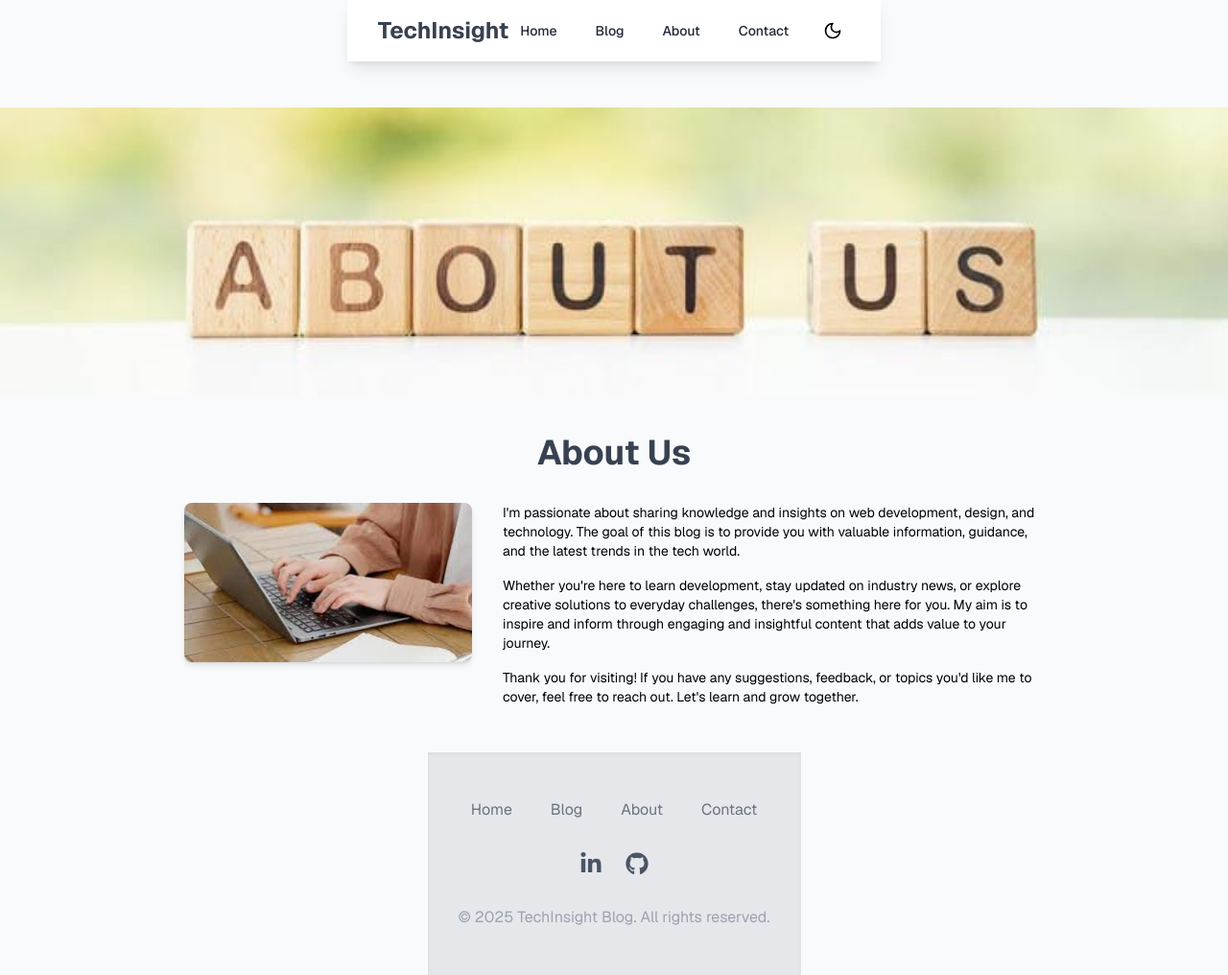
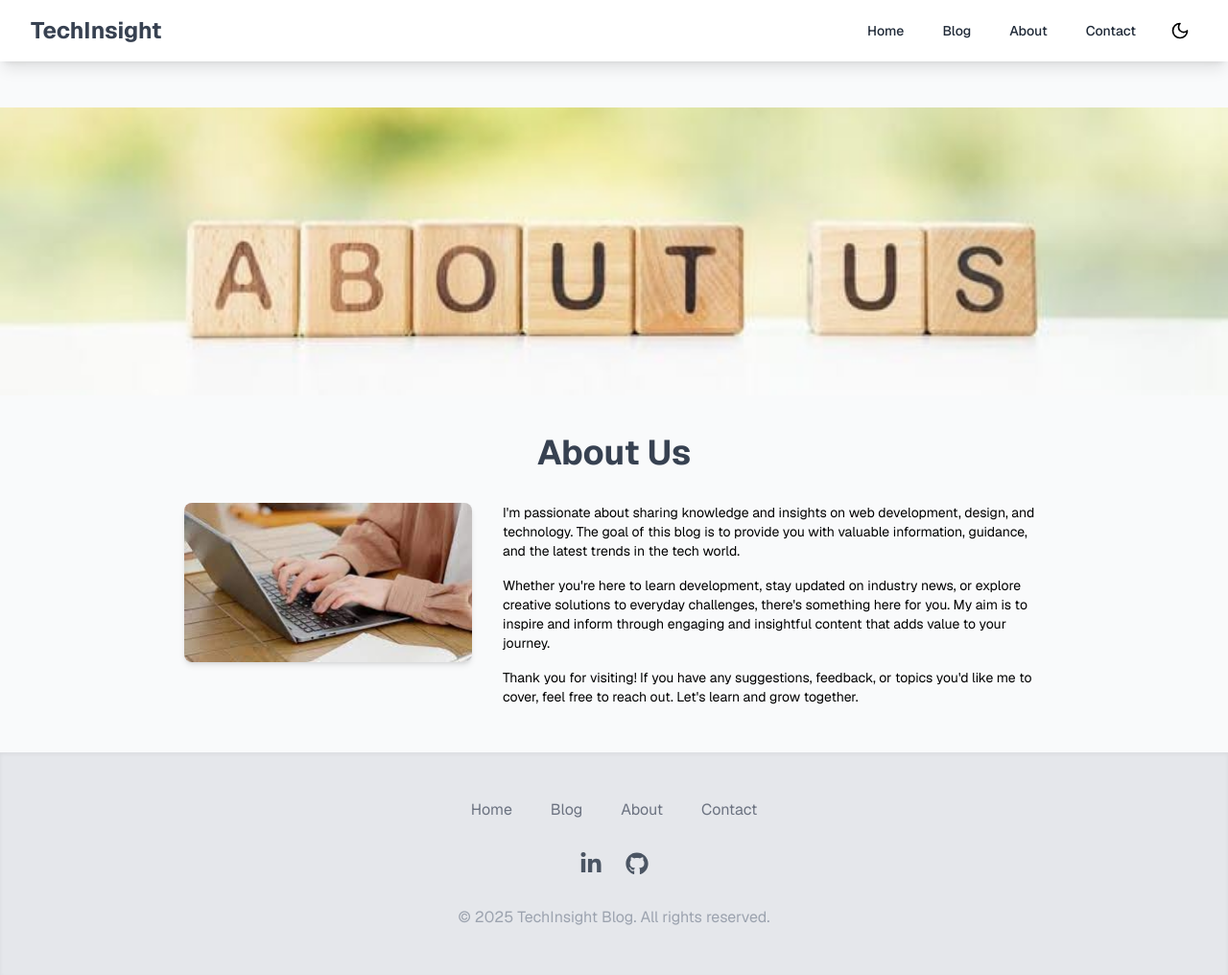
Before and after one commit to AreebaSadiq23/nextjs-blog-web, a Next.js app: page /about in a window 1280 px wide. Shown: the whole page at 96% size. Built offline with nearby package versions, Linux system fonts and the light colour scheme.

Commit message:
update files

```diff
--- a/src/app/components/Footer.tsx
+++ b/src/app/components/Footer.tsx
@@ -3,7 +3,7 @@ import { FaGithub, FaLinkedinIn } from "react-icons/fa";
 
 export default function Footer() {
   return (
-    <footer className="bg-gray-200 dark:bg-zinc-700 shadow-inner max-w-screen-2xl mx-auto">
+    <footer className="bg-gray-200 dark:bg-zinc-700 shadow-inner">
       <div className="max-w-4xl mx-auto py-12 px-4 sm:px-6 lg:px-8">
         <nav
           className="-mx-5 -my-2 flex flex-wrap justify-center"
--- a/src/app/components/Navbar.tsx
+++ b/src/app/components/Navbar.tsx
@@ -8,7 +8,7 @@ export default function Navbar() {
   const [isOpen, setIsOpen] = useState(false);
 
   return (
-    <nav className="bg-white dark:bg-zinc-700 shadow-lg max-w-screen-2xl mx-auto">
+    <nav className="bg-white dark:bg-zinc-700 shadow-lg">
       <div className="max-w-7xl mx-auto px-4 sm:px-6 lg:px-8">
         <div className="flex justify-between h-16">
           <div className="flex items-center">
```
